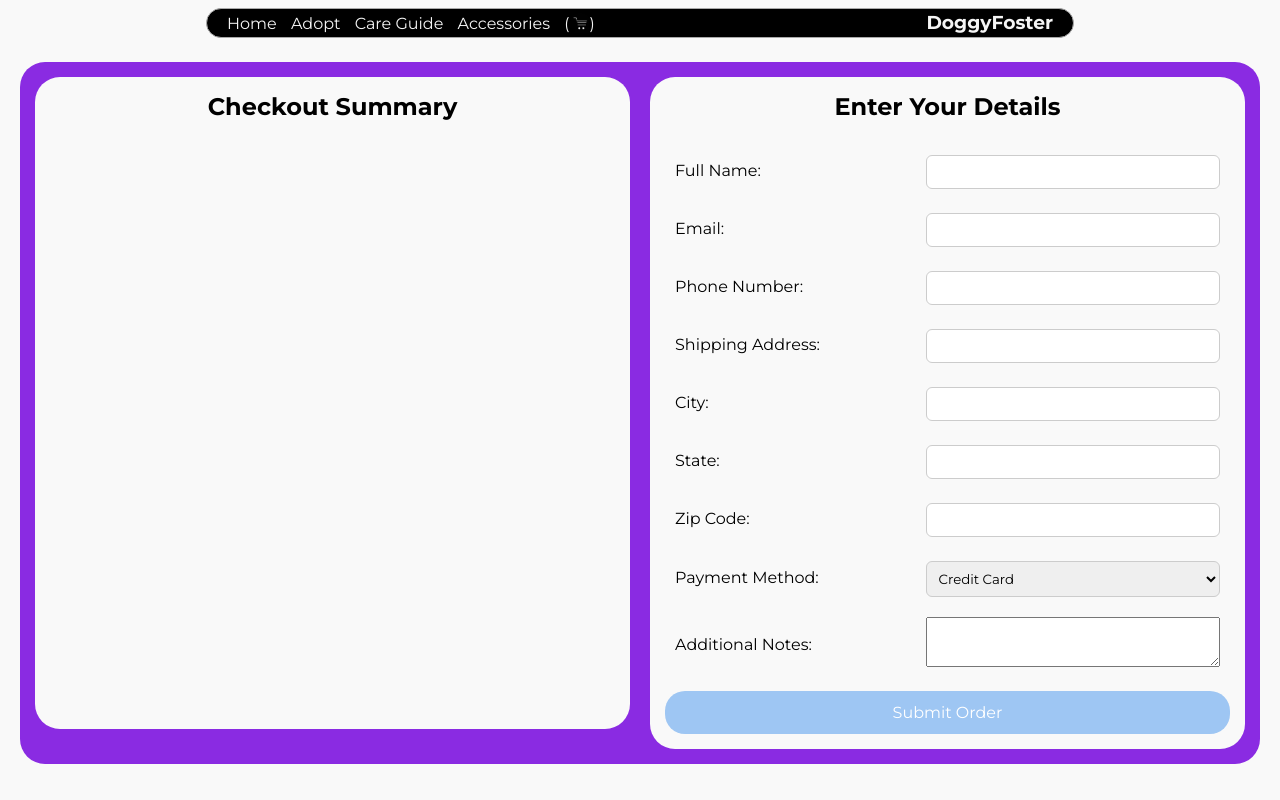
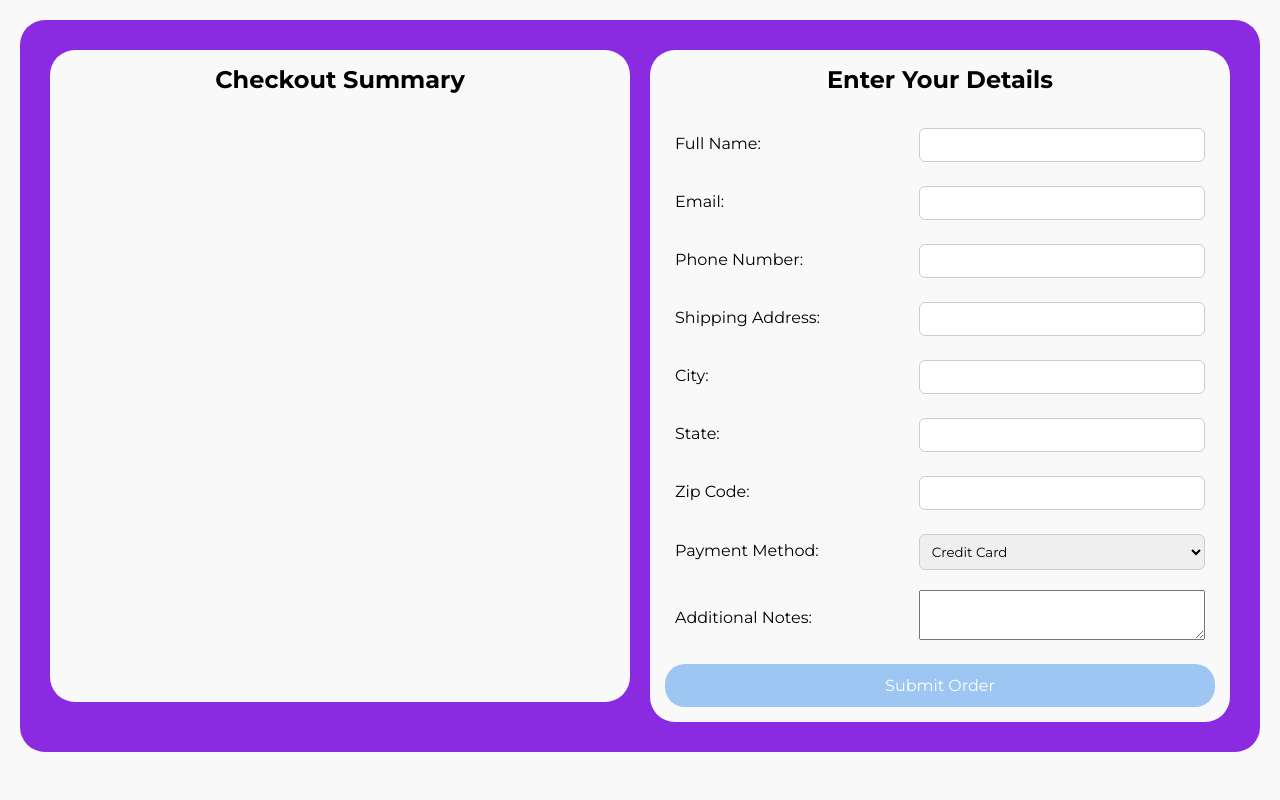
Before and after one commit to DoggyFoster/Pet_Adoption_Website, an Electron app: page cart.html in a window 1280 px wide. Drawn offline with Linux system fonts and the light colour scheme.

Commit message:
fix: overwritten with access branch's cart.html

```diff
--- a/cart.html
+++ b/cart.html
@@ -31,10 +31,9 @@
                 display: flex;
                 justify-content: space-evenly;
                 background: blueviolet;
-        padding: 5px;
+                padding: 20px;
                 min-width: 35%;
                 border-radius: 25px;
-        transform: translateY(-8px);
             }
 
             .form-container {
@@ -154,87 +153,35 @@
                 margin: 5px 0;
                 color: #555;
             }
-      .navbar-perm {
-        position: relative;
-        width: 70%;
-        height: 30px;
+
+            .product-card {
                 display: flex;
-        transform: translateY(-12px);
-        justify-content: space-between;
-        padding: 0 20px;
-        background-color: black;
-        color: whitesmoke;
-        border: 1px solid darkgray;
-        backdrop-filter: blur(8px);
-        border-radius: 20px;
-        margin: 0 auto 20px auto;
+                justify-content: space-evenly;
+                align-items: center;
+                gap: 20px;
+                padding: 20px;
+                border-radius: 25px;
+                background: #f9f9f9;
+                max-width: 600px;
+                margin: auto;
+                margin-bottom: 10px;
+                transition:
+                    transform 0.3s ease,
+                    border-color 0.3s ease,
+                    box-shadow 0.3s ease;
+                scroll-snap-align: center;
+                box-shadow: 0 4px 12px rgba(0, 0, 0, 0.1);
             }
-      .navbar-links {
-        align-self: center;
-      }
-      .navbar-links ul {
-        padding: 0;
-        margin: 0;
-      }
-      .navbar-logo {
-        align-self: right;
-      }
-      .navbar-links img {
-        height: 20px;
-        width: 20px;
-        background-size: contain;
-        vertical-align: middle;
-      }
-      li {
-        display: inline-block;
-      }
-      a {
-        color: whitesmoke;
-        text-decoration: none;
+
+            .product-card:hover {
+                transform: translateY(-5px);
+                box-shadow: 0 12px 36px darkgrey;
+                border-color: blueviolet;
             }
         </style>
     </head>
 
     <body>
-    <div class="navbar-perm">
-      <div class="navbar-links">
-        <nav>
-          <ul style="list-style: none">
-            <li style="display: inline-block; margin-right: 10px">
-              <a href="home.html" style="color: whitesmoke">Home</a>
-            </li>
-            <li style="display: inline-block; margin-right: 10px">
-              <a href="adopt.html" style="color: whitesmoke">Adopt</a>
-            </li>
-            <li style="display: inline-block; margin-right: 10px">
-              <a href="care_guide.html" style="color: whitesmoke">Care Guide</a>
-            </li>
-            <li style="display: inline-block; margin-right: 10px">
-              <a href="accessories.html" style="color: whitesmoke"
-                >Accessories</a
-              >
-            </li>
-            <li style="display: inline-block; margin-right: 10px">
-              <a
-                href="cart.html"
-                style="color: whitesmoke; display: flex; align-items: center"
-              >
-                <span style="display: inline-block">(</span>
-                <img
-                  src="images/shooping-cart-img.png"
-                  alt="shopping-cart"
-                  style="margin: 0"
-                />
-                <span style="display: inline-block">)</span>
-              </a>
-            </li>
-          </ul>
-        </nav>
-      </div>
-      <div class="navbar-logo">
-        <h3 style="margin: 0; transform: translateY(2px)">DoggyFoster</h3>
-      </div>
-    </div>
         <div class="main-container">
             <div class="summary-container" id="summary-container">
                 <h2>Checkout Summary</h2>
```
Lines whose indentation alone changed are shown as unchanged.
